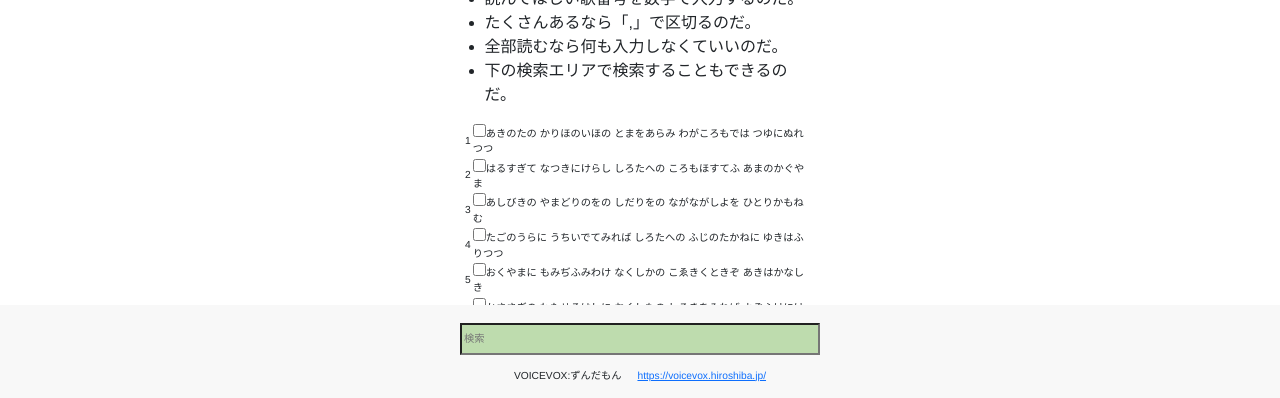
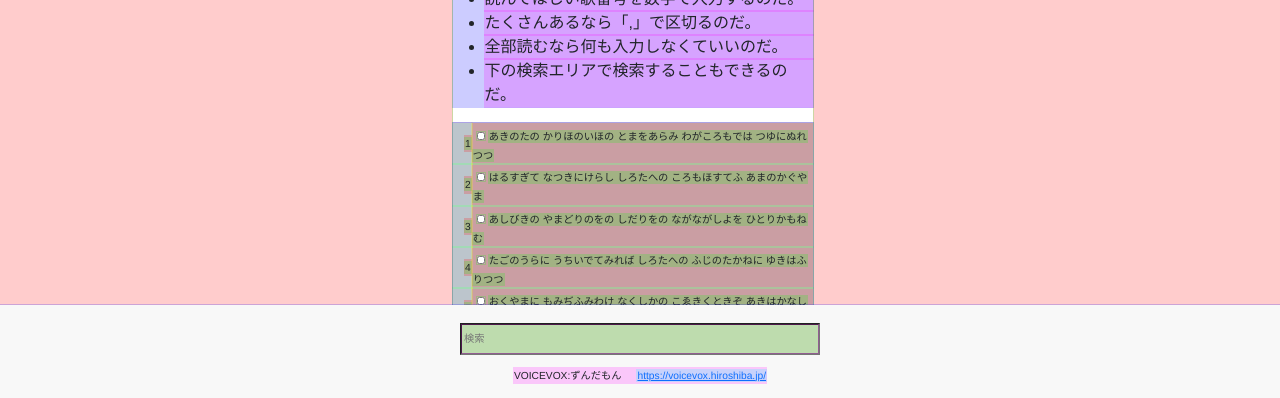
Before and after one commit to pome-ta/VOICEVOXsandbox, a website with bundled scripts: page docs/index.html in a window 1280 px wide. Shown: the part 399-797 px from the top of the page. Built offline with nearby package versions, Linux system fonts and the light colour scheme.

Commit message:
table layout

```diff
--- a/docs/css/style.css
+++ b/docs/css/style.css
@@ -1,6 +1,6 @@
 @charset "utf-8";
 @import url('./bootstrap-reboot.css');
-/*@import url('./styleChecker.css'); */
+@import url('./styleChecker.css');
 
 html {
   width: 100%;
--- a/docs/js/main.js
+++ b/docs/js/main.js
@@ -94,10 +94,18 @@ const create_table = (...utas) => {
     tr.style.height = '2rem';
     tr.style.fontSize = '0.64rem';
 
+    const numText = document.createElement('span');
+    numText.style.verticalAlign = 'top';
+    numText.textContent = `${index + 1}`;
+
+    const labelNum = document.createElement('label');
+    labelNum.appendChild(numText);
+
     const tdNum = document.createElement('td');
     tdNum.style.width = '1.2rem';
     tdNum.style.textAlign = 'right';
-    tdNum.textContent = `${index + 1}`;
+    // tdNum.textContent = `${index + 1}`;
+    tdNum.appendChild(labelNum);
 
     const tdBar = document.createElement('td');
     tdBar.style.textAlign = 'center';
@@ -108,21 +116,27 @@ const create_table = (...utas) => {
     checkBox.setAttribute('type', 'checkbox');
     checkBox.setAttribute('name', 'num');
     checkBox.setAttribute('value', `${index + 1}`);
-    checkBox.style.margin = 0;
+    checkBox.style.width = '0.5rem';
+    checkBox.style.height = '0.5rem';
+    checkBox.style.margin = '0.5rem 0.25rem';
+    // checkBox.textContent = uta;
 
     const utaText = document.createElement('span');
-    //utaText.style.margin = '0 0.1rem';
-    utaText.style.margin = 0;
-    utaText.textContent = uta
+    // const utaText = document.createTextNode(uta)
+    // utaText.style.verticalAlign = 'center';
+    // utaText.style.margin = 0;
+    utaText.textContent = uta;
 
     const labelCheck = document.createElement('label');
-    labelCheck.style.margin = 0;
-    labelCheck.appendChild(checkBox)
-    labelCheck.appendChild(utaText)
+    labelCheck.style.cursor = 'pointer';
+    // labelCheck.style.margin = 0;
+    // labelCheck.textContent = uta;
+    labelCheck.appendChild(checkBox);
+    labelCheck.appendChild(utaText);
 
     const tdUtaCheck = document.createElement('td');
     tdUtaCheck.style.margin = '0 1rem';
-    tdUtaCheck.appendChild(labelCheck)
+    tdUtaCheck.appendChild(labelCheck);
 
     tr.appendChild(tdNum);
     // tr.appendChild(tdBar);
```
